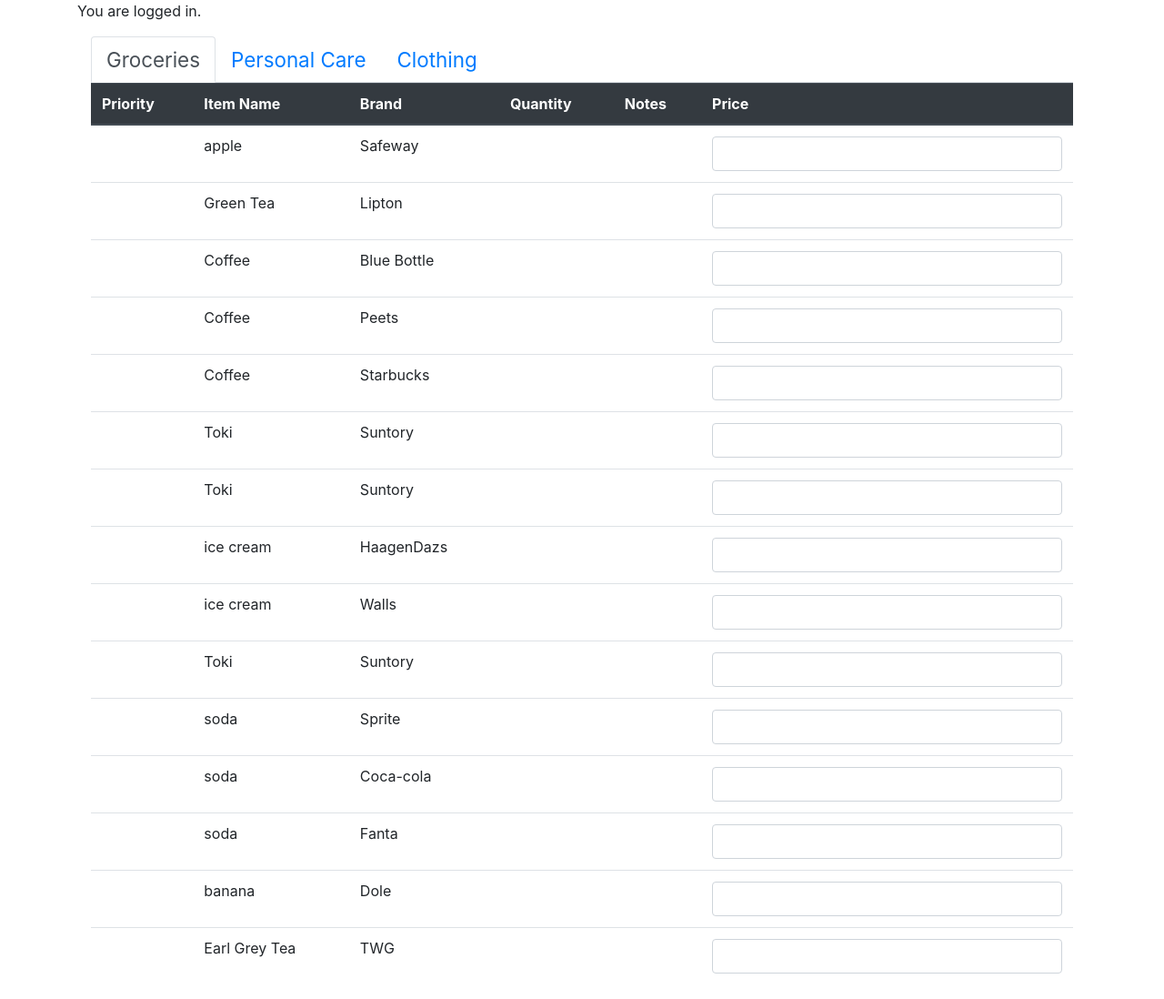
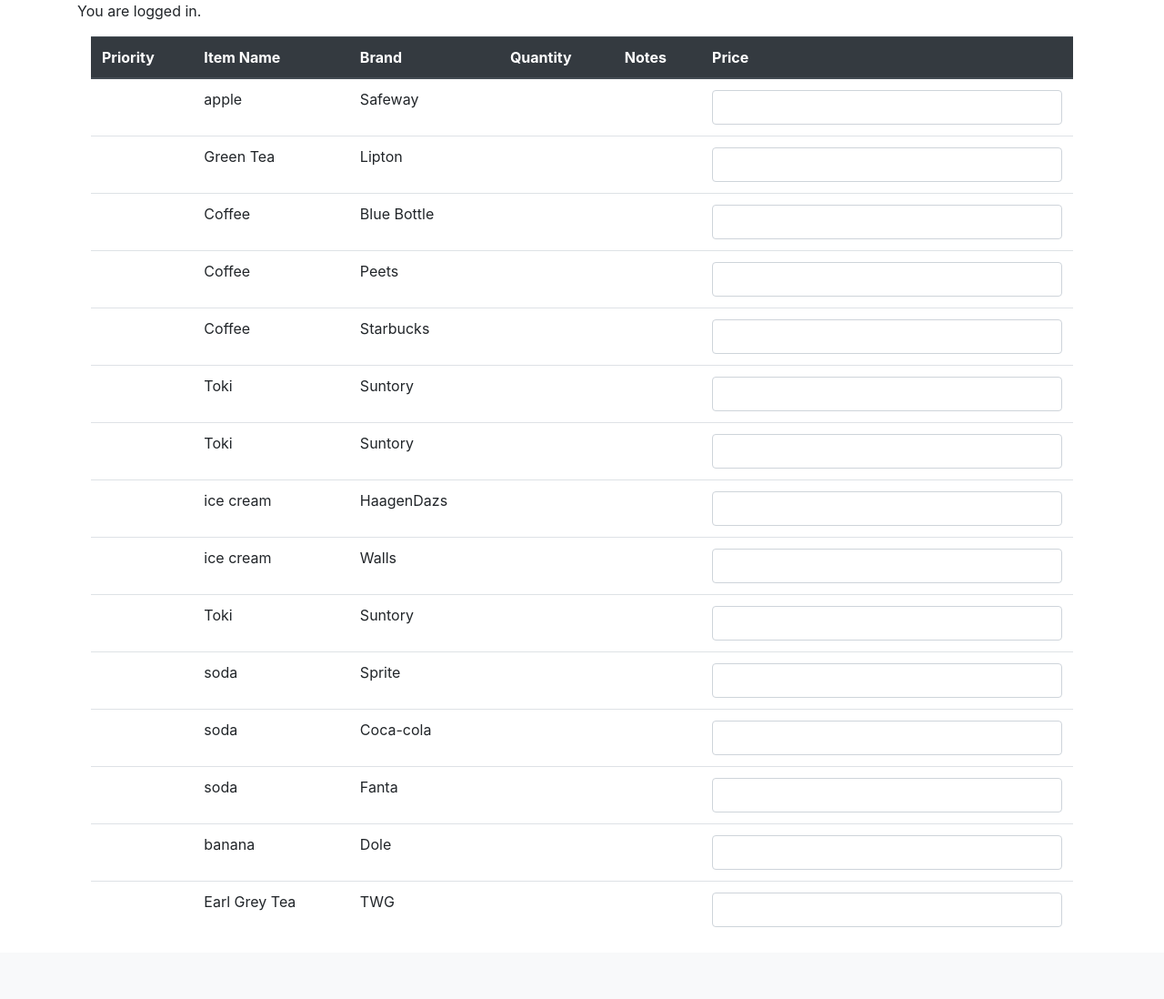
Before and after one commit to CS157A-Team39-FAMLOG/famlog, a PHP site: page / in a window 1280 px wide. Shown: the part 86-1184 px from the top of the page at 91% size. After the commit the page ends 1105 px from the top, so only its background shows below. Run offline with PHP 8.4, Linux system fonts and the light colour scheme; a user stored in the database is signed in; data comes from the database, SQL or seed files in the repository; data that the repository does not hold is empty.

Commit message:
views in and warning handling

```diff
--- a/accountHome.php
+++ b/accountHome.php
@@ -21,22 +21,6 @@
 <body>
 
     <div class="container">
-
-    <ul class="nav nav-tabs" id="myTab" role="tablist">
-        <li class="nav-item">
-            <a class="nav-link active" id="home-tab" data-toggle="tab" href="#home" role="tab" aria-controls="home" aria-selected="true">Groceries</a>
-        </li>
-        <li class="nav-item">
-            <a class="nav-link" id="profile-tab" data-toggle="tab" href="#profile" role="tab" aria-controls="profile" aria-selected="false">Personal Care</a>
-        </li>
-        <li class="nav-item">
-            <a class="nav-link" id="messages-tab" data-toggle="tab" href="#messages" role="tab" aria-controls="messages" aria-selected="false">Clothing</a>
-        </li>
-
-    </ul>
-
-    <div class="tab-content">
-        <div class="tab-pane active" id="home" role="tabpanel" aria-labelledby="home-tab">
         <form method="POST" action="functional/purchase_functional.php">
         <table class="table">
         <thead class="thead-dark">
@@ -75,10 +59,6 @@
         </tbody>
         </table>
         </form>
-
-        </div>
-        <div class="tab-pane" id="profile" role="tabpanel" aria-labelledby="profile-tab">...</div>
-        <div class="tab-pane" id="messages" role="tabpanel" aria-labelledby="messages-tab">...</div>
     </div>
 
 
--- /dev/null
+++ b/functional/purchase_functional.php
@@ -0,0 +1,3 @@
+<?php
+
+?>
--- a/personalHome.php
+++ b/personalHome.php
@@ -38,7 +38,7 @@
 
 	$sql = "SELECT name FROM account JOIN has USING (accountID) JOIN user USING (userID) WHERE accName='$accName' ORDER BY name";
 	$result = $conn->query($sql);
-	if ($result->num_rows > 0) {
+	if (!empty($result) && $result->num_rows > 0) {
 	// output data of each row
 		while($row = $result->fetch_assoc()) {
 
```
Lines whose indentation alone changed are shown as unchanged.
